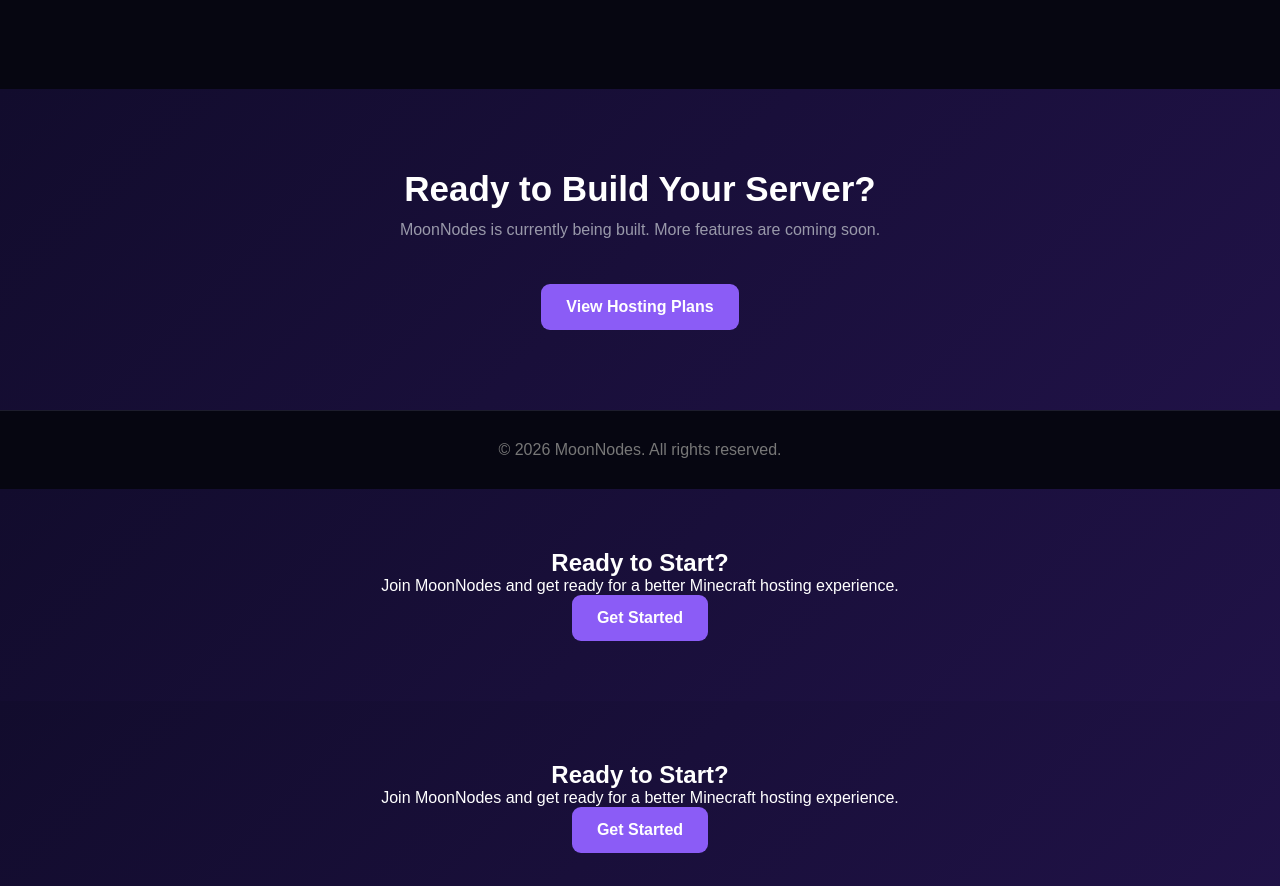
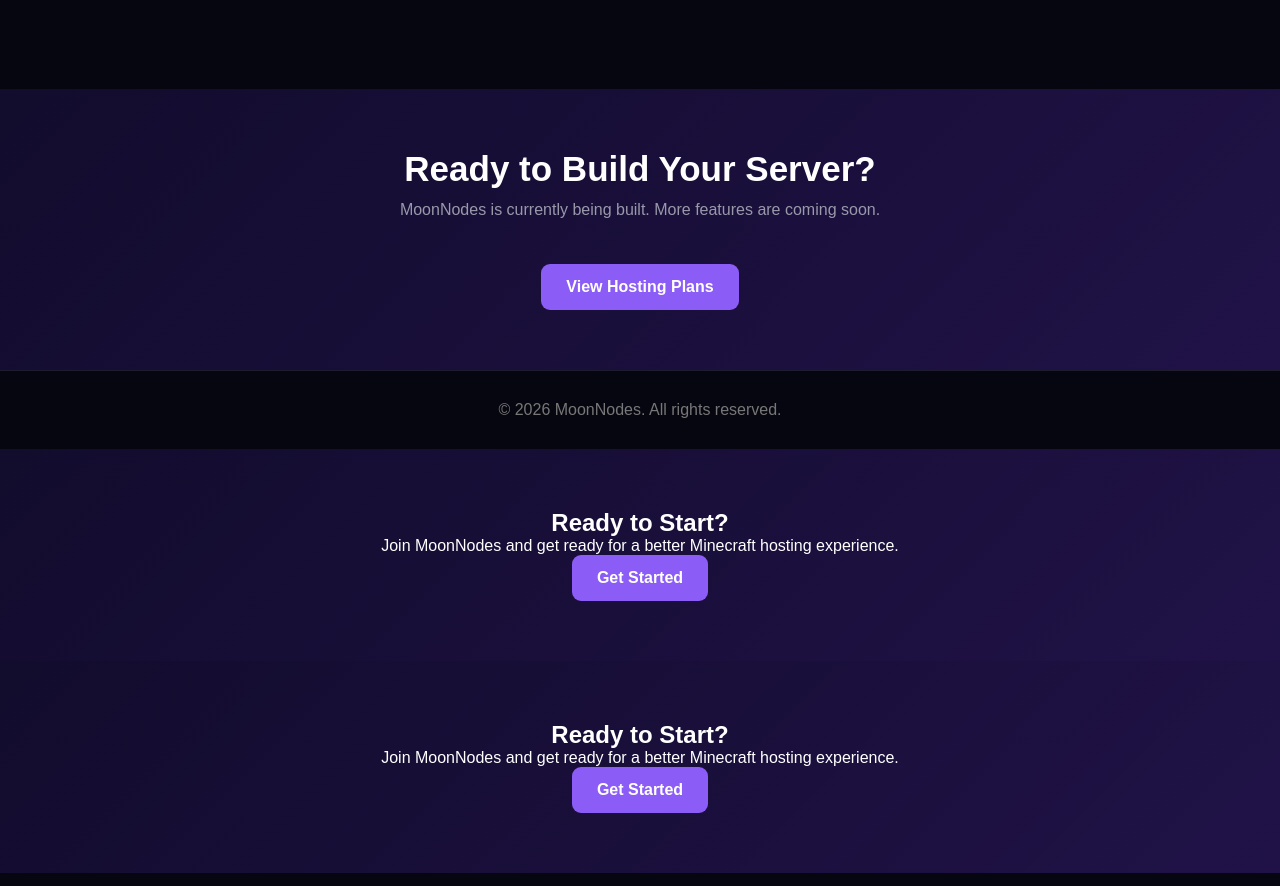
Before and after one commit to MoonNode/moon-nodes, a plain HTML site: page index.html in a window 1280 px wide. Shown: the part 3326-4212 px from the top of the page. Drawn offline with Linux system fonts and the light colour scheme.

Commit message:
Update index.html

```diff
--- a/index.html
+++ b/index.html
@@ -554,7 +554,7 @@
     </div>
 </section>
 
-<section id="contact" class="contact">
+<section id="contact" class="contact" style="text-align:center; padding:60px 20px;">
 
     <h2 class="title">Ready to Build Your Server?</h2>
 
```
